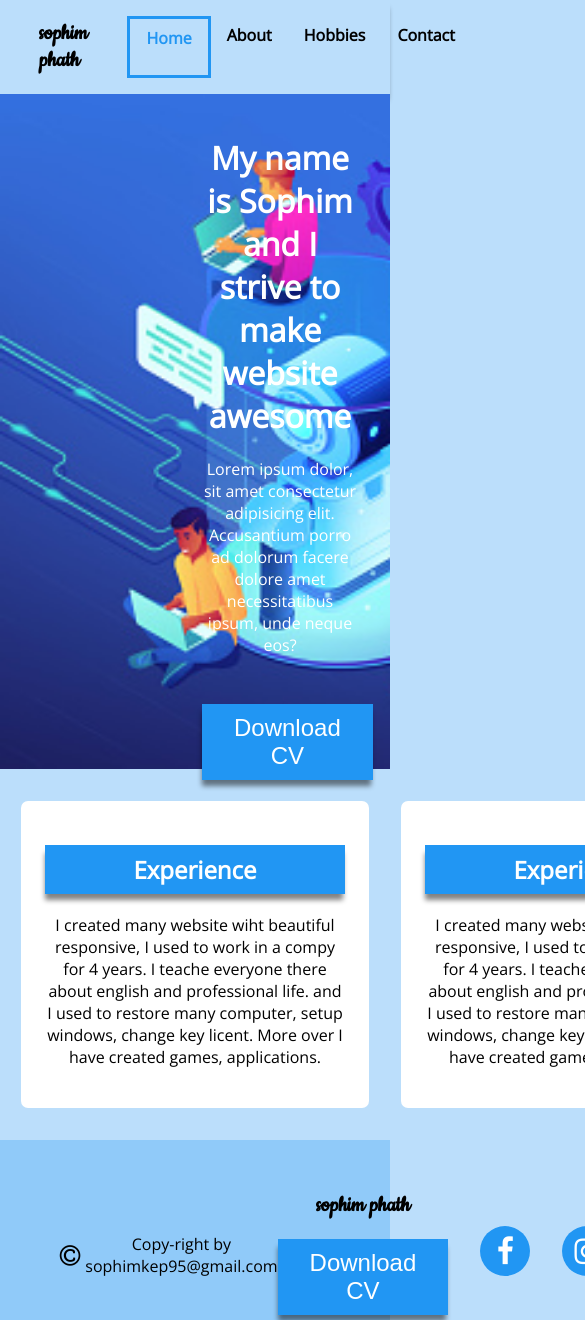
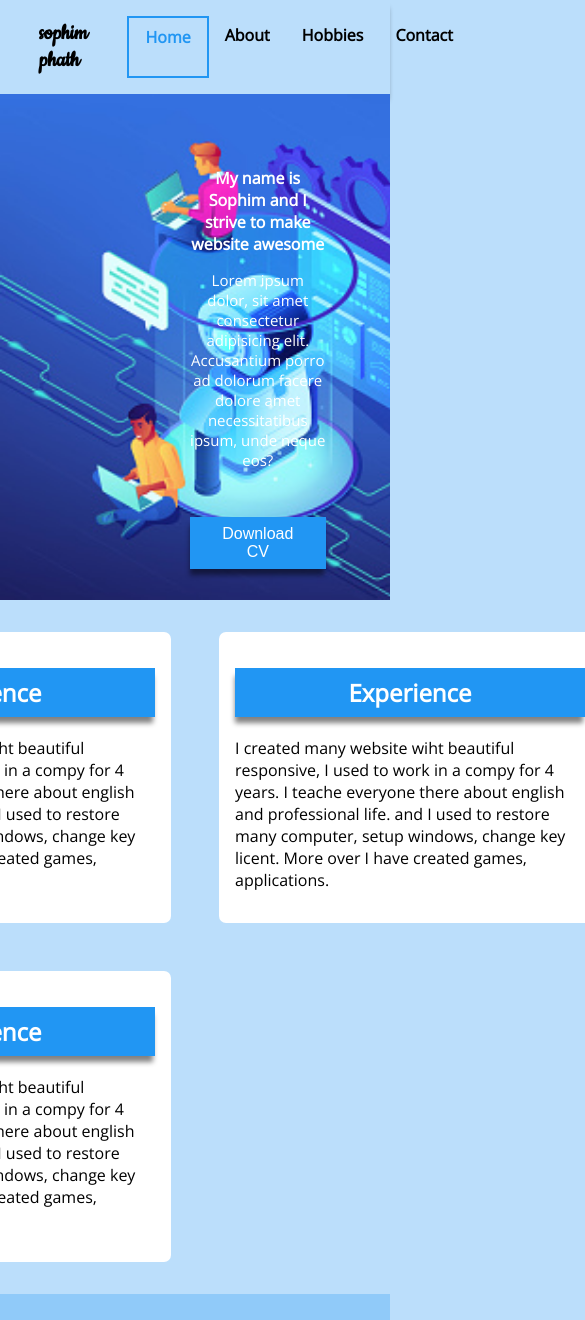
Before and after one commit to sophimkep/prioject2, a plain HTML site: page index.html in a window 390 px wide. Shown: the top 1320 px of the page, 585 px wide, since content can reach past the window. Drawn offline with nearby package versions, Linux system fonts and the light colour scheme.

Commit message:
newstyle

```diff
--- a/css/styel.css
+++ b/css/styel.css
@@ -297,3 +297,76 @@ footer {
 .input-group textarea {
    resize: none;
 }
+
+@media screen and (max-width: 1024px){
+
+   .logo {
+      font-size: 1rem;
+   }
+   .nav-container ul li {
+      padding: 0.3rem;
+   }
+   .nav-container ul li {
+      padding: 0.5rem 1rem;
+   }
+   .nav-container ul .active{
+      border: 2px solid #2196F3;
+   }
+   .baner {
+      height: 60vh;
+      background-size: cover;
+   }
+   .banner-right {
+      width: 35%;
+      margin-right: 4rem;
+   }
+   .btn {
+      padding: 8px 1.5rem;
+      font-size: 1rem;
+   }
+   .banner-right h1{
+      font-size: 1rem;
+   }
+   .banner-right p{
+      font-size: 15px;
+   }
+   .body .card {
+      width: 350px;
+      padding: 1rem;
+   }
+   .card p{
+      text-align: left;
+   }
+   .card-container {
+      display: grid;
+      grid-template-columns: repeat(2,1fr);
+      flex-wrap: wrap;
+      gap: 3rem;
+      text-align: center;
+   }
+   footer {
+      padding: 1.rem;
+   }
+   .social .icons {
+      font-size: 20px;
+      width: 40px;
+      height: 40px;
+   }
+
+   .content-left h1 {
+      font-size: 1.5rem;
+   }
+   .content-left p {
+      font-size: 14px;
+   }
+   .box h3 {
+      font-size: 1.1rem;
+   }
+   .box p {
+      font-size: 0.8rem;
+   }
+   .conten-right {
+      height: 75vh;
+      margin-bottom: 3rem;
+   }
+}
```
